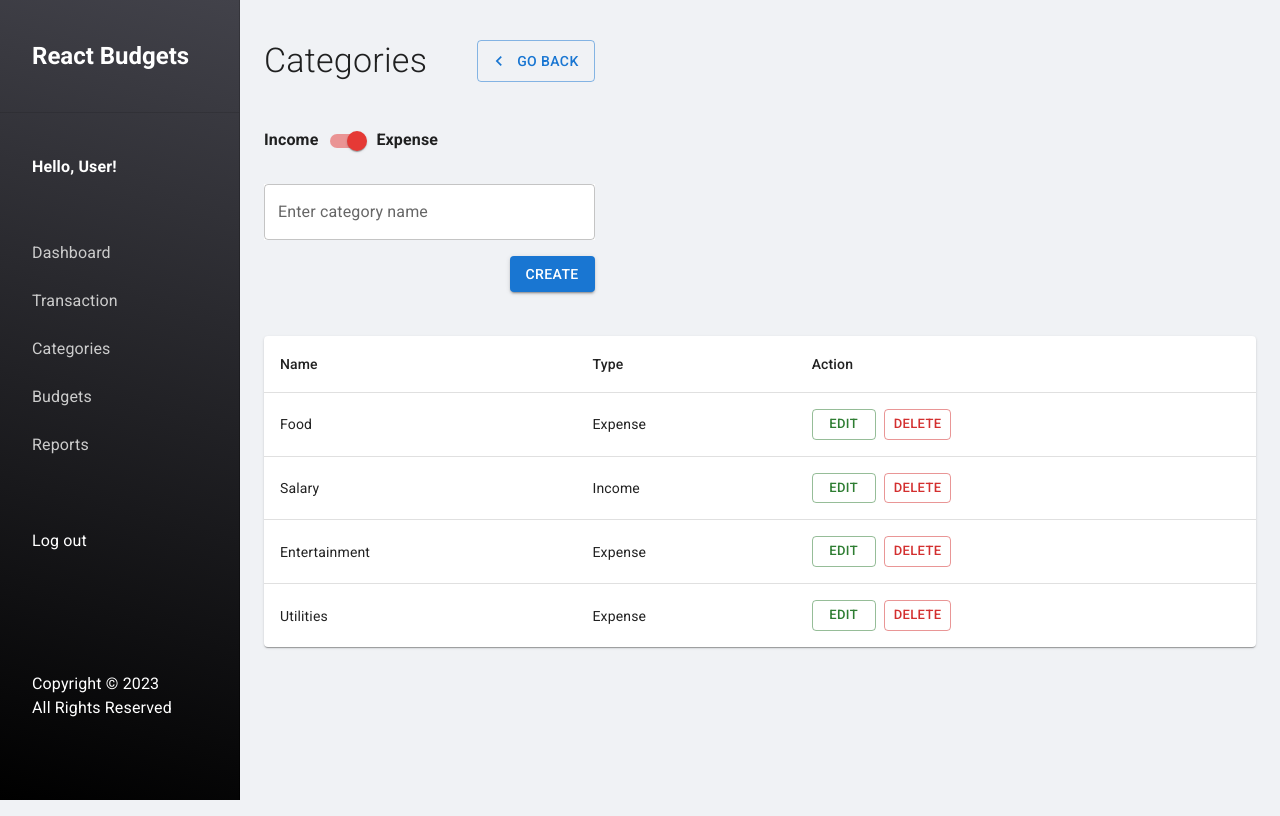
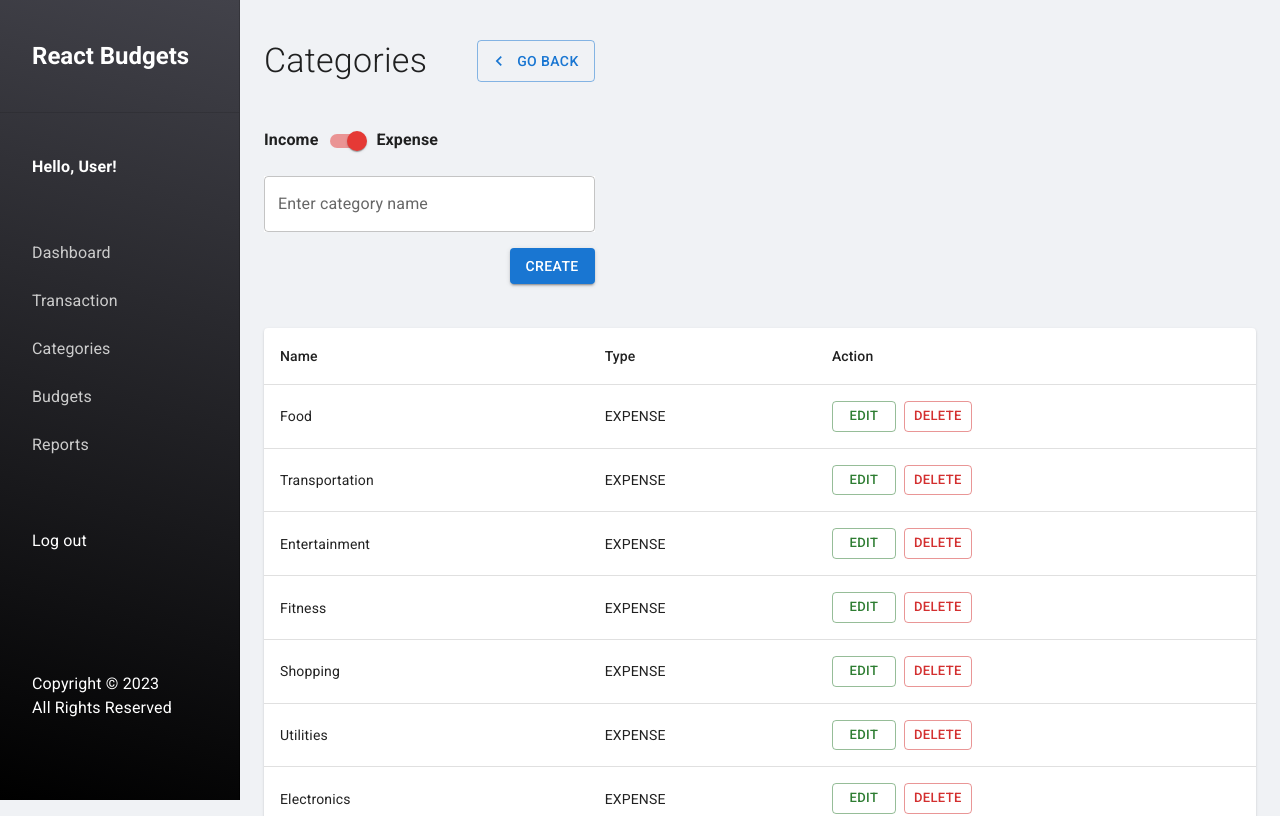
Before and after one commit to jaz016/react-budgets, a React (Create React App) app: page /categories in a window 1280 px wide. Shown: the top 816 px of the page. Built offline with nearby package versions, Linux system fonts and the light colour scheme; data requests are answered from the project's data file.

Commit message:
build Categories page functionality

```diff
--- a/src/components/CategoryForm/CategoryForm.js
+++ b/src/components/CategoryForm/CategoryForm.js
@@ -1,10 +1,24 @@
+import { useState } from 'react';
 import Button from '@mui/material/Button';
 import TextField from '@mui/material/TextField';
+import TransactionFilter from "../../components/TransactionFilter/TransactionFilter";
 
 function CategoryForm() {
+
+	let [isExpense, setIsExpense] = useState(true);
+	let [categoryName, setCategoryName] = useState('');
+
+	const handleTransactionTypeChange = data => {
+		setIsExpense(data)
+	}
+
 	return (
 		<>
-			<TextField id="outlined-basic" label="Enter category name" variant="outlined" margin='normal' fullWidth sx={{background:'#fff', mb:2}} />
+			<TransactionFilter isExpense={isExpense} onChange={handleTransactionTypeChange} />
+			<TextField id="outlined-basic" label="Enter category name" variant="outlined" margin='normal' fullWidth sx={{background:'#fff', mb:2}}
+				value={categoryName}
+				onChange={(e) => setCategoryName(e.target.value)}
+			/>
 			<Button variant="contained" sx={{float:'right'}}>Create</Button>
 		</>
 	)
--- a/src/components/CategoryTable/CategoryTable.js
+++ b/src/components/CategoryTable/CategoryTable.js
@@ -1,3 +1,4 @@
+import { useState, useEffect } from 'react';
 import Table from '@mui/material/Table';
 import TableBody from '@mui/material/TableBody';
 import TableCell from '@mui/material/TableCell';
@@ -9,12 +10,25 @@ import Button from '@mui/material/Button';
 
 function CategoryTable() {
 
-	const rows = [
-		{name: 'Food', type: 'Expense'},
-		{name: 'Salary', type: 'Income'},
-		{name: 'Entertainment', type: 'Expense'},
-		{name: 'Utilities', type: 'Expense'},
-	];
+	let [categories, setCategories] = useState([]);
+	let [isFetching, setIsFetching] = useState(true);
+
+	useEffect(() => {
+		const loadCategories = async () => {
+			const url = 'http://localhost:8080/categories';
+			try {
+				const res = await fetch(url);
+				const data = await res.json();
+				setCategories(data);
+				setIsFetching(false);
+			} catch(err) {
+				throw err;
+			}
+		}
+
+		loadCategories();
+
+	}, [])
 
 	return (
 		<TableContainer component={Paper}>
@@ -27,21 +41,27 @@ function CategoryTable() {
 					</TableRow>
 				</TableHead>
 				<TableBody>
-				{rows.map((row) => (
+				{categories.length ?
+					categories.map(category => (
 						<TableRow
-						key={row.name}
+							key={category.name}
 							sx={{ '&:last-child td, &:last-child th': { border: 0 } }}
 						>
 							<TableCell component="th" scope="row">
-							{row.name}
+								{category.name}
 							</TableCell>
-						<TableCell>{row.type}</TableCell>
+							<TableCell sx={{textTransform: 'uppercase'}}>{category.type}</TableCell>
 							<TableCell>
 								<Button variant="outlined" size='small' color='success' sx={{mr: 1}}>Edit</Button>
 								<Button variant="outlined" size='small' color='error' sx={{mr: 1}}>Delete</Button>
 							</TableCell>
 						</TableRow>
-				))}
+					)
+				) : (
+					<TableRow>
+						<TableCell align='center' colSpan={3}>{isFetching ? 'Loading data...' : 'There is no data in the list'}</TableCell>
+					</TableRow>
+				)}
 				</TableBody>
 			</Table>
 		</TableContainer>
--- a/src/layout/Categories/Categories.js
+++ b/src/layout/Categories/Categories.js
@@ -2,7 +2,6 @@ import PageTitle from "../../components/PageTitle/PageTitle";
 import Grid from '@mui/material/Grid';
 import CategoryForm from "../../components/CategoryForm/CategoryForm";
 import CategoryTable from "../../components/CategoryTable/CategoryTable";
-import TransactionFilter from "../../components/TransactionFilter/TransactionFilter";
 
 function Categories() {
 
@@ -13,12 +12,6 @@ function Categories() {
 			<Grid item lg={12}>
 				<Grid item lg={4} sx={{mb:5}}>
 					<PageTitle title={pageTitle} />
-				</Grid>
-			</Grid>
-
-			<Grid item lg={12}>
-				<Grid item lg={4} sx={{mb:1}}>
-					<TransactionFilter />
 				</Grid>
 			</Grid>
 
```
Lines whose indentation alone changed are shown as unchanged.
